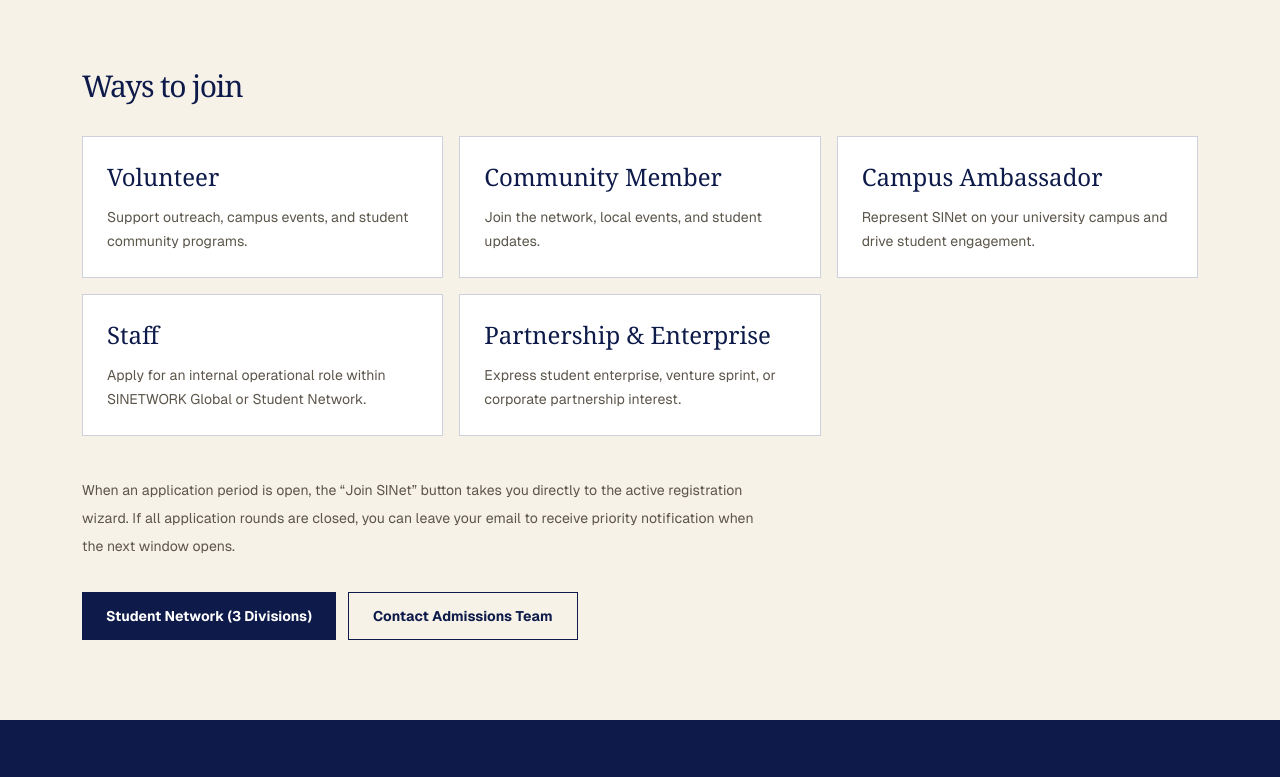
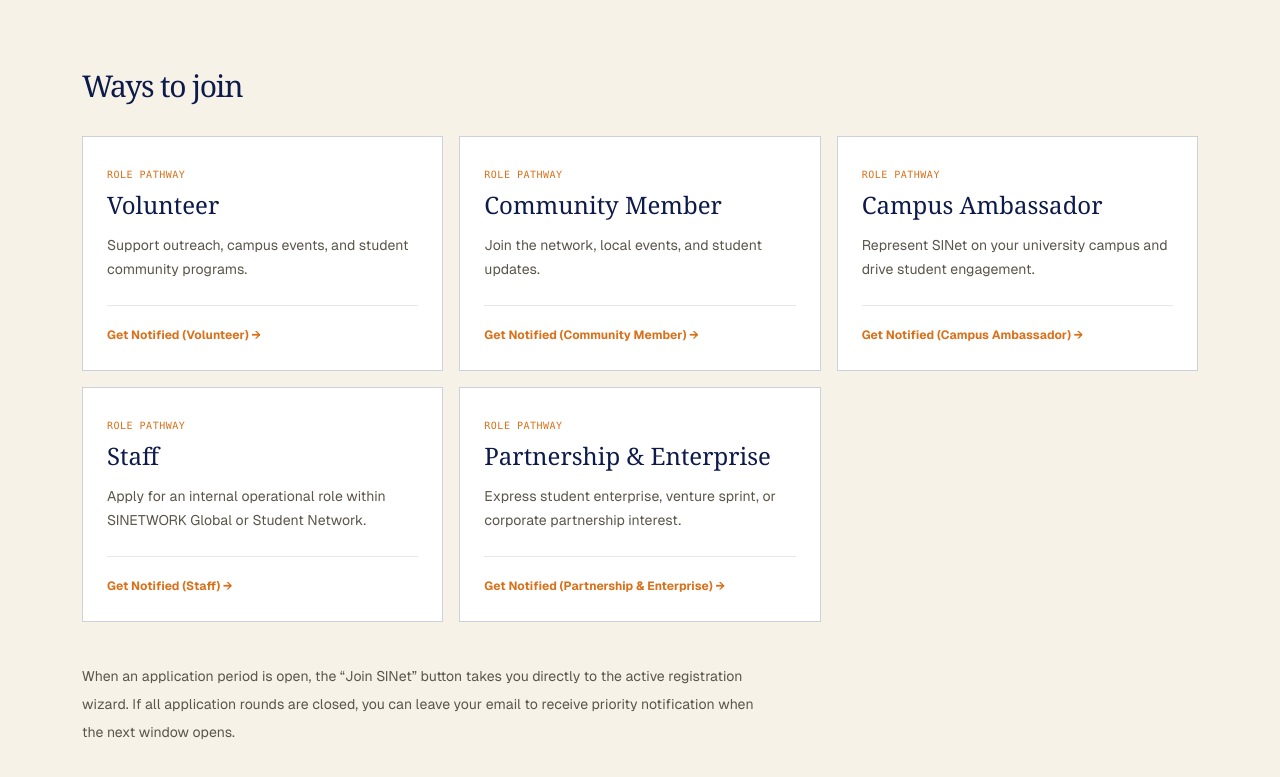
Before and after one commit to Emzy123/public-website, a Next.js app: page /membership in a window 1280 px wide. Shown: the part 660-1437 px from the top of the page. Built offline with nearby package versions, Linux system fonts and the light colour scheme; no server answers; the database is empty.

Commit message:
feat(membership): preserve role deep-links, map standard role labels, and hook notify modal (2.4)

```diff
--- a/src/app/join/page.tsx
+++ b/src/app/join/page.tsx
@@ -10,11 +10,27 @@
 
 export const dynamic = 'force-dynamic';
 
-export default async function JoinIndexPage() {
+export default async function JoinIndexPage({
+  searchParams,
+}: {
+  searchParams?: Record<string, string | string[] | undefined>;
+}) {
   const target = await getActiveMembershipApplication();
 
   if (target.status === 'open') {
-    redirect(target.url);
+    const qs = new URLSearchParams();
+    if (searchParams) {
+      for (const [key, value] of Object.entries(searchParams)) {
+        if (typeof value === 'string') {
+          qs.set(key, value);
+        } else if (Array.isArray(value)) {
+          for (const v of value) qs.append(key, v);
+        }
+      }
+    }
+    const queryStr = qs.toString();
+    const destination = queryStr ? `${target.url}?${queryStr}` : target.url;
+    redirect(destination);
   }
 
   return <RegistrationClosedView />;
--- a/src/app/membership/page.tsx
+++ b/src/app/membership/page.tsx
@@ -1,5 +1,6 @@
 import Link from 'next/link';
 import { getActiveMembershipApplication } from '@/lib/applications/active-link';
+import { MembershipRolesGrid } from '@/components/membership/MembershipRolesGrid';
 
 export const metadata = {
   title: 'Join SINet | Membership',
@@ -84,20 +85,7 @@
 
       <section className="mx-auto max-w-[1180px] px-4 py-14 xs:px-5 md:py-20 lg:px-8">
         <h2 className="font-editorial text-3xl tracking-[-.04em]">Ways to join</h2>
-        <div className="mt-8 grid gap-4 md:grid-cols-2 lg:grid-cols-3">
-          {[
-            ['Volunteer', 'Support outreach, campus events, and student community programs.'],
-            ['Community Member', 'Join the network, local events, and student updates.'],
-            ['Campus Ambassador', 'Represent SINet on your university campus and drive student engagement.'],
-            ['Staff', 'Apply for an internal operational role within SINETWORK Global or Student Network.'],
-            ['Partnership & Enterprise', 'Express student enterprise, venture sprint, or corporate partnership interest.'],
-          ].map(([title, body]) => (
-            <div key={title} className="border border-[#0d1a4a]/20 bg-white p-6">
-              <h3 className="font-editorial text-2xl">{title}</h3>
-              <p className="mt-3 text-sm leading-6 text-[#5b554a]">{body}</p>
-            </div>
-          ))}
-        </div>
+        <MembershipRolesGrid isOpen={activeTarget.status === 'open'} />
         <p className="mt-10 max-w-2xl text-sm leading-7 text-[#5b554a]">
           When an application period is open, the &ldquo;Join SINet&rdquo; button takes you directly to the active registration wizard. If all application rounds are closed, you can leave your email to receive priority notification when the next window opens.
         </p>
--- a/src/components/applications/CampaignApplicationWizard.tsx
+++ b/src/components/applications/CampaignApplicationWizard.tsx
@@ -2,6 +2,7 @@
 
 import { useEffect, useMemo, useState } from 'react';
 import Link from 'next/link';
+import { useSearchParams } from 'next/navigation';
 import { APPLICATION_ROLES, ROLE_LABELS, type ApplicationRole } from '@/lib/types/membership';
 import {
   ROLE_DEFINITIONS,
@@ -133,21 +134,35 @@
   return out;
 }
 
+function normalizeRoleSlug(raw?: string | null): ApplicationRole | null {
+  if (!raw) return null;
+  const lower = raw.toLowerCase().trim();
+  if (lower === 'volunteer') return 'volunteer';
+  if (lower === 'staff') return 'staff';
+  if (lower.includes('ambassador')) return 'ambassador';
+  if (lower.includes('community') || lower === 'member') return 'community-member';
+  if (lower.includes('partner') || lower.includes('enterprise')) return 'partnership-interest';
+  return null;
+}
+
 export function CampaignApplicationWizard({ slug, allowedRoles }: { slug: string; allowedRoles: ApplicationRole[] }) {
+  const searchParams = useSearchParams();
   const roles = APPLICATION_ROLES.filter((r) => allowedRoles.includes(r));
   const defaultRole = roles[0] || 'volunteer';
+  const queryRole = normalizeRoleSlug(searchParams?.get('role'));
+  const effectiveRole = queryRole && roles.includes(queryRole) ? queryRole : defaultRole;
   const steps = [...WIZARD_STEP_LABELS];
 
   const [form, setForm] = useState<FormState>(() => ({
-    role: defaultRole,
+    role: effectiveRole,
     fullName: '',
     email: '',
     phone: '',
     website: '',
     codeOfConductAccepted: false,
-    documents: emptyDocuments(defaultRole),
+    documents: emptyDocuments(effectiveRole),
     documentNames: {},
-    ...emptyRoleFields(defaultRole),
+    ...emptyRoleFields(effectiveRole),
   }));
   const [step, setStep] = useState(0);
   const [csrfToken, setCsrfToken] = useState('');
--- /dev/null
+++ b/src/components/membership/MembershipRolesGrid.tsx
@@ -0,0 +1,79 @@
+'use client';
+
+import { useState } from 'react';
+import Link from 'next/link';
+import { ApplyNotifyModal } from '@/components/layout/ApplyNotifyModal';
+
+export interface MembershipRoleItem {
+  title: string;
+  slug: string;
+  description: string;
+}
+
+export const MEMBERSHIP_ROLES: MembershipRoleItem[] = [
+  {
+    title: 'Volunteer',
+    slug: 'volunteer',
+    description: 'Support outreach, campus events, and student community programs.',
+  },
+  {
+    title: 'Community Member',
+    slug: 'community-member',
+    description: 'Join the network, local events, and student updates.',
+  },
+  {
+    title: 'Campus Ambassador',
+    slug: 'ambassador',
+    description: 'Represent SINet on your university campus and drive student engagement.',
+  },
+  {
+    title: 'Staff',
+    slug: 'staff',
+    description: 'Apply for an internal operational role within SINETWORK Global or Student Network.',
+  },
+  {
+    title: 'Partnership & Enterprise',
+    slug: 'partnership-interest',
+    description: 'Express student enterprise, venture sprint, or corporate partnership interest.',
+  },
+];
+
+export function MembershipRolesGrid({ isOpen }: { isOpen: boolean }) {
+  const [isNotifyOpen, setIsNotifyOpen] = useState(false);
+
+  return (
+    <>
+      <div className="mt-8 grid gap-4 md:grid-cols-2 lg:grid-cols-3">
+        {MEMBERSHIP_ROLES.map((role) => (
+          <div key={role.slug} className="flex flex-col justify-between border border-[#0d1a4a]/20 bg-white p-6 shadow-xs">
+            <div>
+              <span className="font-data text-[10px] uppercase tracking-wider text-[#d9711b]">Role Pathway</span>
+              <h3 className="mt-1 font-editorial text-2xl text-[#0d1a4a]">{role.title}</h3>
+              <p className="mt-3 text-sm leading-6 text-[#5b554a]">{role.description}</p>
+            </div>
+            <div className="mt-6 pt-4 border-t border-[#0d1a4a]/10">
+              {isOpen ? (
+                <Link
+                  href={`/join?role=${role.slug}`}
+                  className="inline-flex items-center gap-1.5 text-xs font-bold text-[#d9711b] hover:text-[#0d1a4a] transition-colors"
+                >
+                  Apply as {role.title} →
+                </Link>
+              ) : (
+                <button
+                  type="button"
+                  onClick={() => setIsNotifyOpen(true)}
+                  className="inline-flex items-center gap-1.5 text-xs font-bold text-[#d9711b] hover:text-[#0d1a4a] transition-colors"
+                >
+                  Get Notified ({role.title}) →
+                </button>
+              )}
+            </div>
+          </div>
+        ))}
+      </div>
+
+      <ApplyNotifyModal isOpen={isNotifyOpen} onClose={() => setIsNotifyOpen(false)} />
+    </>
+  );
+}
--- a/src/lib/types/membership.ts
+++ b/src/lib/types/membership.ts
@@ -19,8 +19,8 @@
   volunteer: 'Volunteer',
   staff: 'Staff',
   'community-member': 'Community Member',
-  ambassador: 'Ambassador',
-  'partnership-interest': 'Partnership & Investment Interest',
+  ambassador: 'Campus Ambassador',
+  'partnership-interest': 'Partnership & Enterprise',
 };
 
 export const PILLARS = ['agriculture', 'trade-distribution', 'real-estate'] as const;
```
Also changed, not shown: 1 other file (tests, documents, lock files or other folders).
